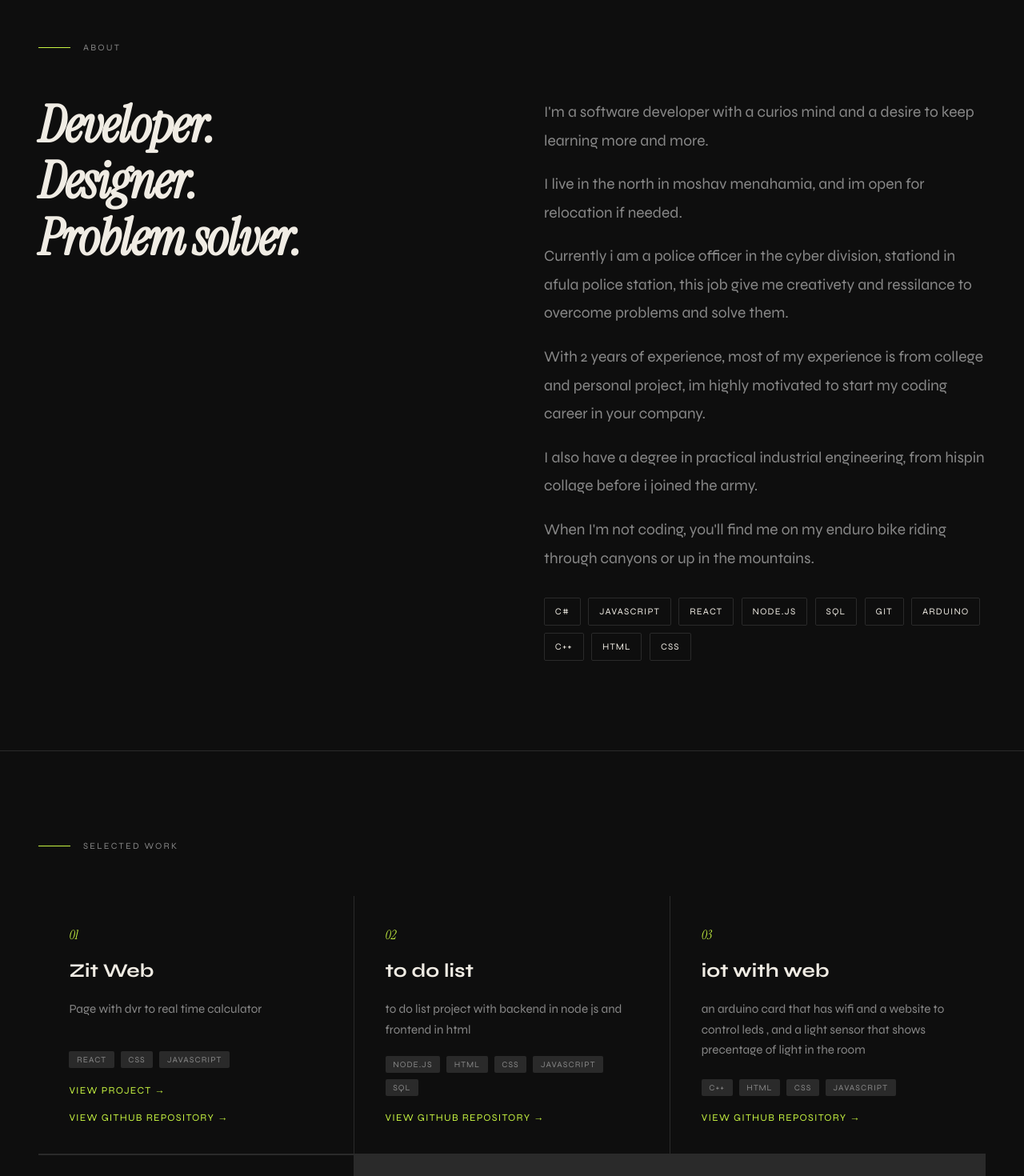
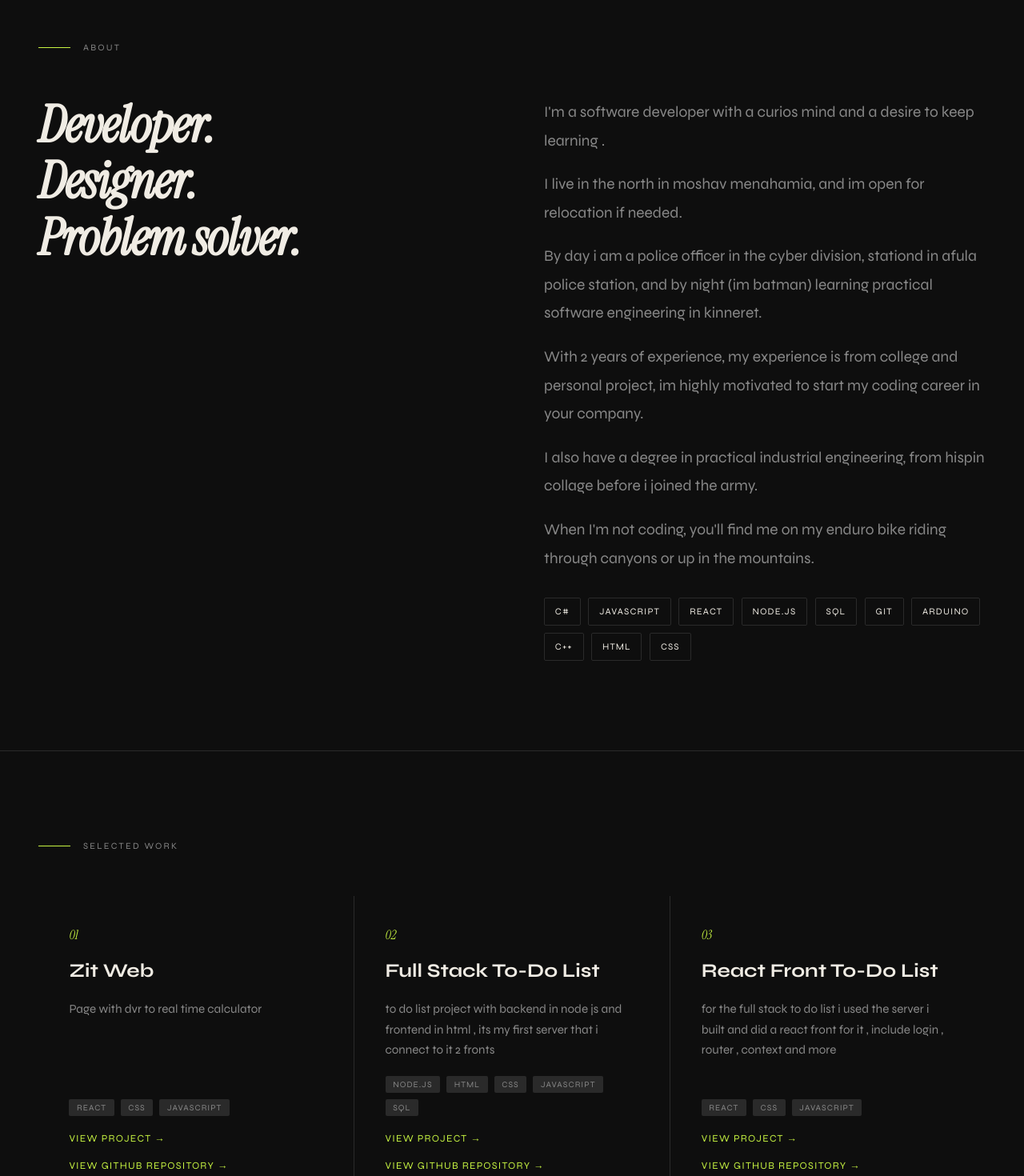
Before and after one commit to elyashiv67/Portfolio_V2, a React (Vite) app: page / in a window 1280 px wide. Shown: the part 860-2330 px from the top of the page at 80% size. Built offline with nearby package versions, Linux system fonts and the light colour scheme.

Commit message:
updated links for work and about

```diff
--- a/src/About.jsx
+++ b/src/About.jsx
@@ -12,16 +12,16 @@ export default function About() {
         </h2>
         <div className="about-body fade-in">
           <p>
-            I'm a software developer with a curios mind and a desire to keep learning more and more.
+            I'm a software developer with a curios mind and a desire to keep learning .
           </p>
           <p>
             I live in the north in moshav menahamia, and im open for relocation if needed.
           </p>
           <p>
-            Currently i am a police officer in the cyber division, stationd in afula police station, this job give me creativety and ressilance to overcome problems and solve them.
+            By day i am a police officer in the cyber division, stationd in afula police station, and by night (im batman) learning practical software engineering in kinneret.
           </p>
           <p>
-            With 2 years of experience, most of my experience is from college and personal project, im highly motivated to start my coding career in your company.
+            With 2 years of experience, my experience is from college and personal project, im highly motivated to start my coding career in your company.
           </p>
           <p>
             I also have a degree in practical industrial engineering, from hispin collage before i joined the army.
--- a/src/Work.jsx
+++ b/src/Work.jsx
@@ -11,14 +11,22 @@ const projects = [
   },
   {
     num: "02",
-    title: "to do list ",
-    desc: "to do list project with backend in node js and frontend in html",
+    title: "Full Stack To-Do List",
+    desc: "to do list project with backend in node js and frontend in html , its my first server that i connect to it 2 fronts",
     tags: ["node.js" , "html" , "css" , "javascript", "Sql"],
-    link: "#",
+    link: "https://todolist-jcvt.onrender.com",
     gitLink: "https://github.com/elyashiv67/toDoList-2"
   },
   {
     num: "03",
+    title: "React Front To-Do List",
+    desc: "for the full stack to do list i used the server i built and did a react front for it , include login , router , context and more",
+    tags: ["React" , "css" , "javascript"],
+    link: "https://to-do-list-react-zhv4.onrender.com",
+    gitLink: "https://github.com/elyashiv67/to-do-list-react"
+  },
+  {
+    num: "04",
     title: "iot with web",
     desc: "an arduino card that has wifi and a website to control leds , and a light sensor that shows precentage of light in the room",
     tags: ["C++" , "Html", "Css", "Javascript"],
@@ -26,7 +34,7 @@ const projects = [
     gitLink: "https://github.com/elyashiv67/iot_with_website"
   },
   {
-    num: "04",
+    num: "05",
     title: "esp escape room",
     desc: "a little esp project that has 2 boards one acting as a server and one as a client",
     tags: ["c++"],
```
